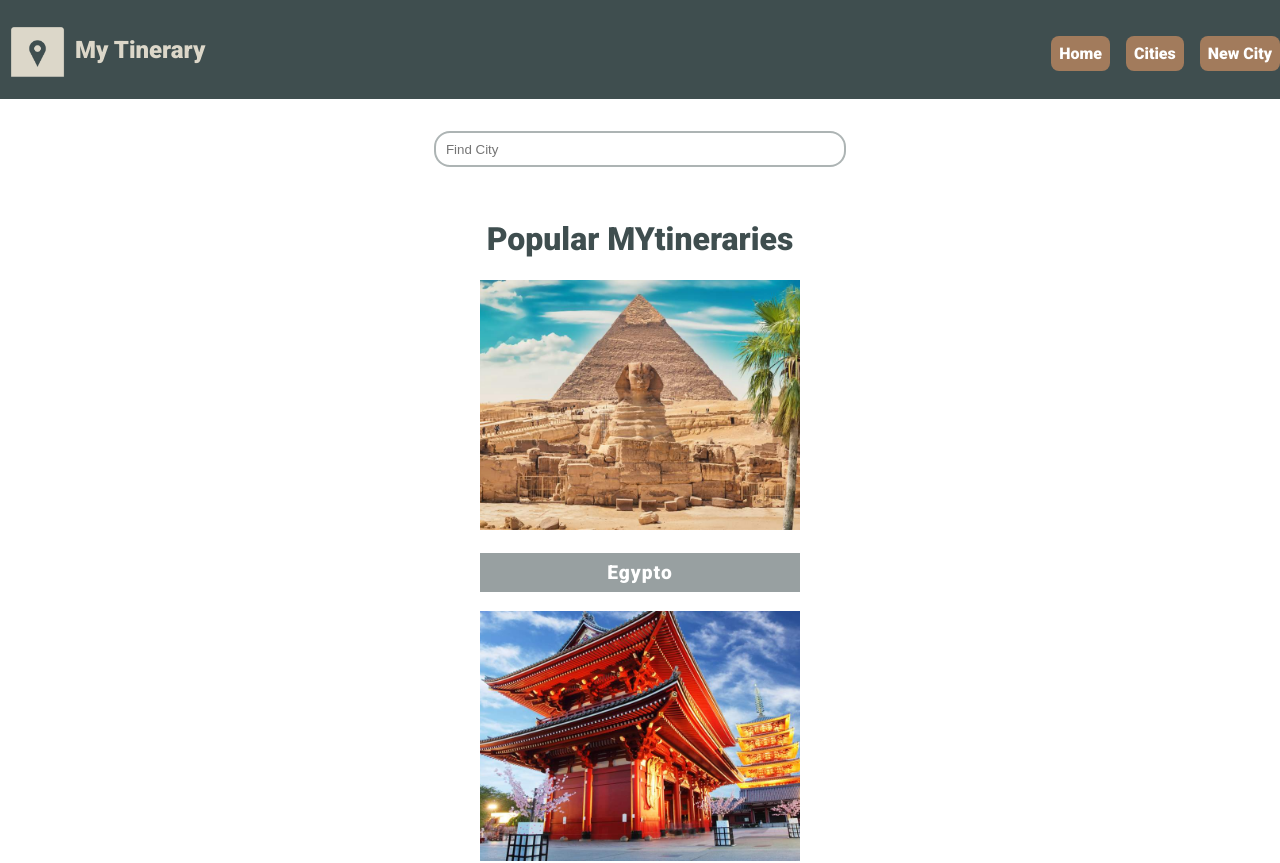
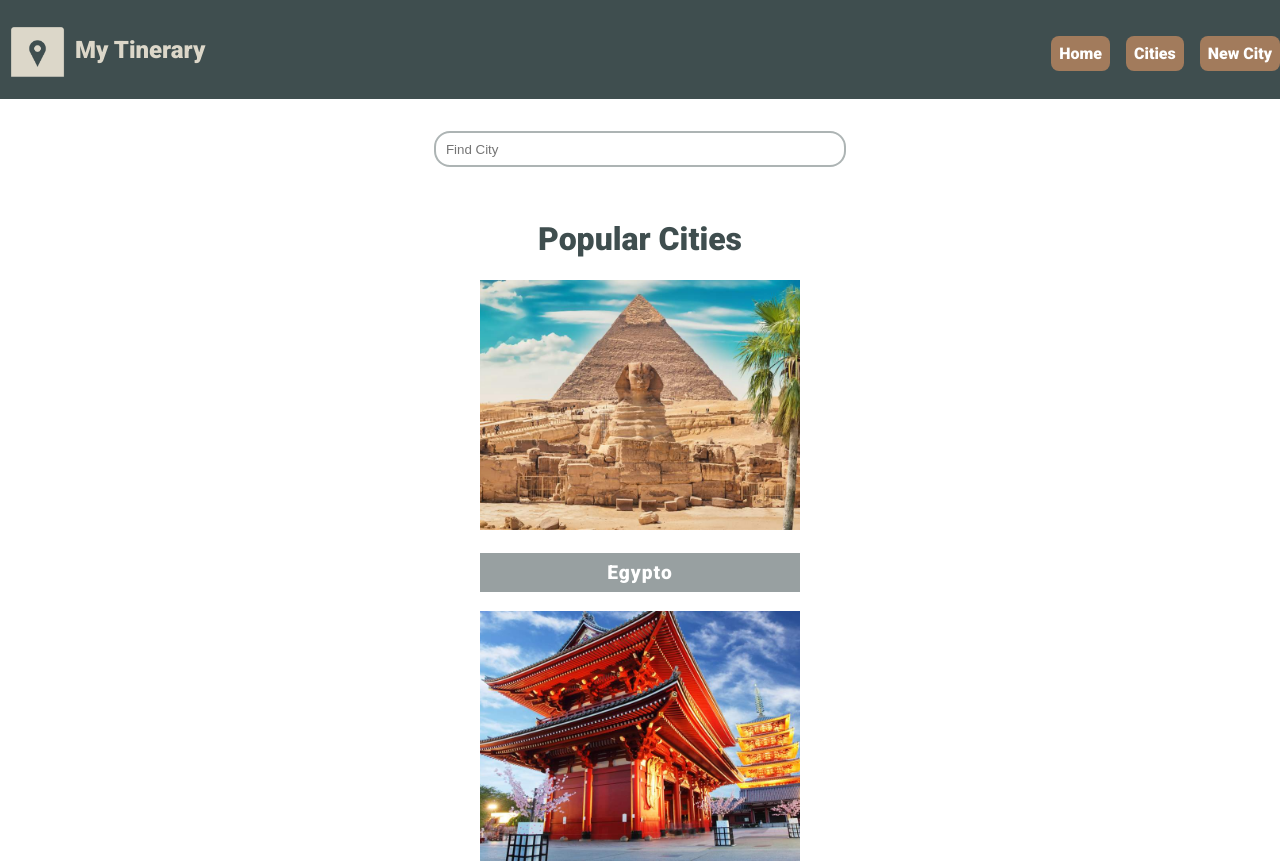
Before and after one commit to Matias98cs/mytinerary-panzer, a React (Create React App) app: page /cities in a window 1280 px wide. Shown: the top 863 px of the page. Built offline with nearby package versions, Linux system fonts and the light colour scheme.

Commit message:
Moficación de titulo del carousel

```diff
--- a/src/components/EventsCarousel.js
+++ b/src/components/EventsCarousel.js
@@ -57,7 +57,7 @@ function EventsCarousel() {
 
 
   return (
-    <Carousel data={carouselObj} range={4} text="Popular MYtineraries" interval={4} slides={3}/>
+    <Carousel data={carouselObj} range={4} text="Popular Cities" interval={4} slides={3}/>
   )
 }
 
```
